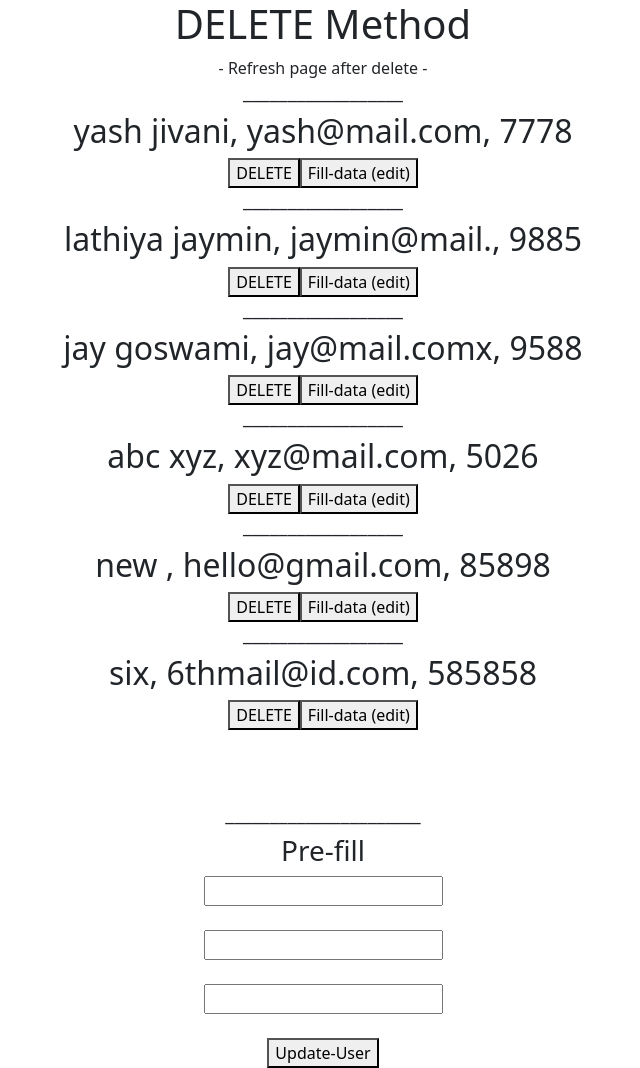
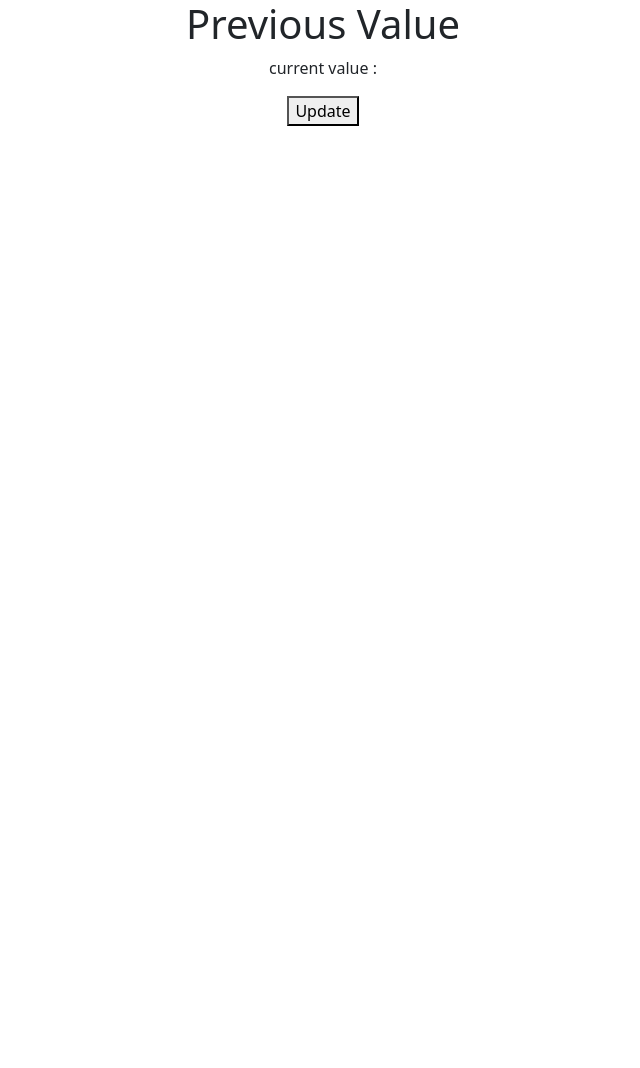
Before and after one commit to yash-jivani/Learn-React-CS, a React (Create React App) app: page / in a window 1280 px wide. Shown: the whole page, without its empty margins (317-957 px from the left). After the commit the page ends 800 px from the top, so only its background shows below. Built offline with nearby package versions, Linux system fonts and the light colour scheme; data requests are answered from the project's data file.

Commit message:
Previous state value

```diff
--- a/src/App.js
+++ b/src/App.js
@@ -1,88 +1,23 @@
-import React, { useEffect, useState } from 'react'
+import React, { useState } from 'react'
 
 export default function App() {
 
-  const [dataArr, setDataArr] = useState([])
+  const [value, setValue] = useState(null)
 
-  const [name, setName] = useState("")
-  const [email, setEmail] = useState("")
-  const [number, setNumber] = useState("")
-  const [uid, setUid] = useState(null)
-
-  useEffect(() => {
-    getUsers()
-  }, [])
-
-  function getUsers() {
-
-    let URL = `http://localhost:5000/users`;
-    fetch(URL)
-      .then((response) => { return response.json() })
-      .then((data) => { setDataArr(data) })
-  }
-
-  // console.log(dataArr);
-
-  const deleteUser = (id) => {
-    let URLx = `http://localhost:5000/users/${id}`
-    alert(id)
-    fetch(URLx, {
-      method: "DELETE"
+  function updateValue() {
+    let val = Math.floor(Math.random() * 10);
+    // setValue callback function leta hai
+    setValue((lastVal) => {
+      console.log(lastVal)   // previous (last) value console per print hogi
+      return setValue(val)    // setValue
     })
-    getUsers()
-  }
-
-  const selectUser = (id) => {
-    // array 0 se start hota hai aur id 1 se start hota hai iss liye
-    let idMain = id-1;
-    // console.log(dataArr[idMain])
-    setName(dataArr[idMain].name)
-    setEmail(dataArr[idMain].email)
-    setNumber(dataArr[idMain].number)
-    setUid(dataArr[idMain].id)
-  }
-
-  const editUser = () => {
-    // console.log(uid)
-    let item = {name,email,number,uid}
-    let URL2 = `http://localhost:5000/users/${uid}`
-    fetch(URL2, {
-      method: "PUT",
-      headers : {
-        "Accept" : "application/json",
-        "Content-Type" : "application/json"
-      },
-      body:JSON.stringify(item)
-    }).then(getUsers)
   }
 
   return (
     <div className='container'>
-
-      <h1>DELETE Method</h1>
-      <span> - Refresh page after delete - </span>
-      {
-        dataArr.map((user, i) => {
-          return (
-            <div key={i}>
-              <h5>__________________</h5>
-              <h2>{user.name}, {user.email}, {user.number}</h2>
-              <button onClick={() => { deleteUser(user.id) }}>DELETE</button>
-              <button onClick={() => { selectUser(user.id) }}>Fill-data (edit) </button>
-            </div>
-          )
-        })
-      }
-        <br /><br /><br />
-      <div>
-        <h5>______________________</h5>
-        <h3>Pre-fill</h3>
-        <input type="text" value={name} onChange={(e)=>{setName(e.target.value)}}/> <br /> <br />
-        <input type="text" value={email} onChange={(e)=>{setEmail(e.target.value)}}/> <br /> <br />
-        <input type="text" value={number} onChange={(e)=>{setNumber(e.target.value)}}/> <br /> <br />
-        <button onClick={editUser}>Update-User</button>
-      </div>
-
+      <h1>Previous Value</h1>
+      <p>current value : {value}</p>
+      <button onClick={updateValue}>Update</button>
     </div>
   )
 }
```
Also changed, not shown: 1 other file (tests, documents, lock files or other folders).
